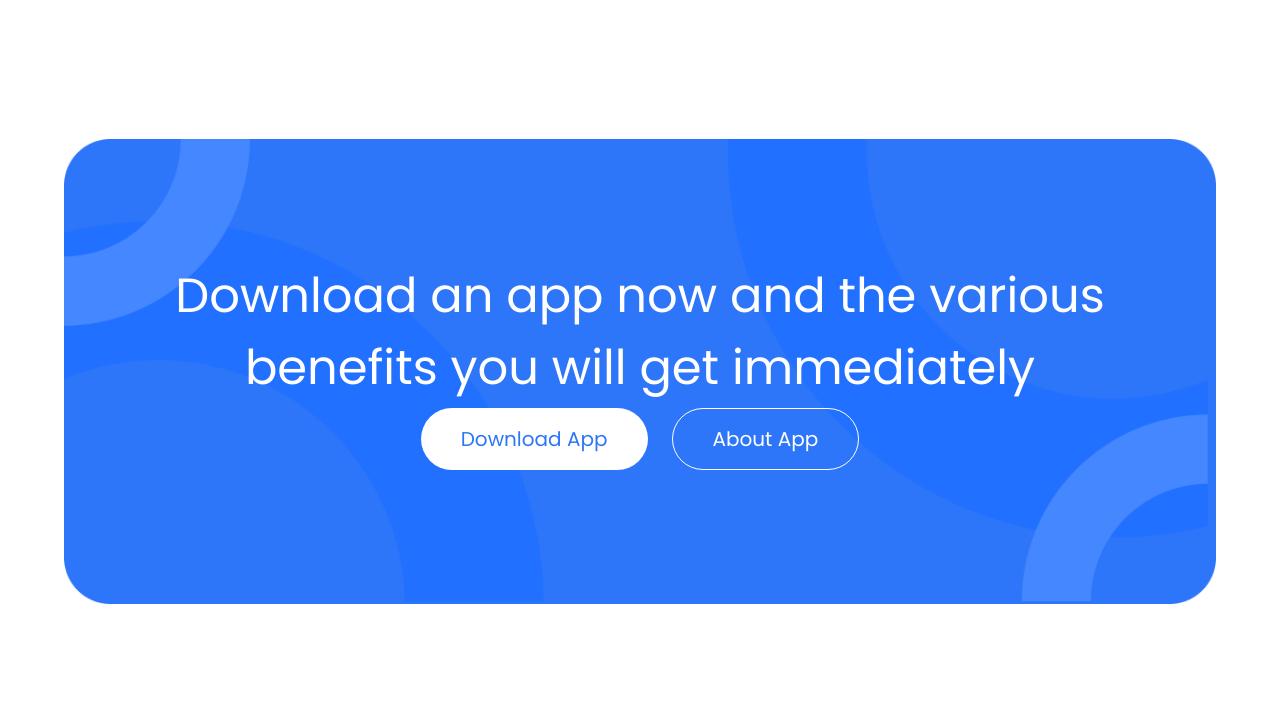
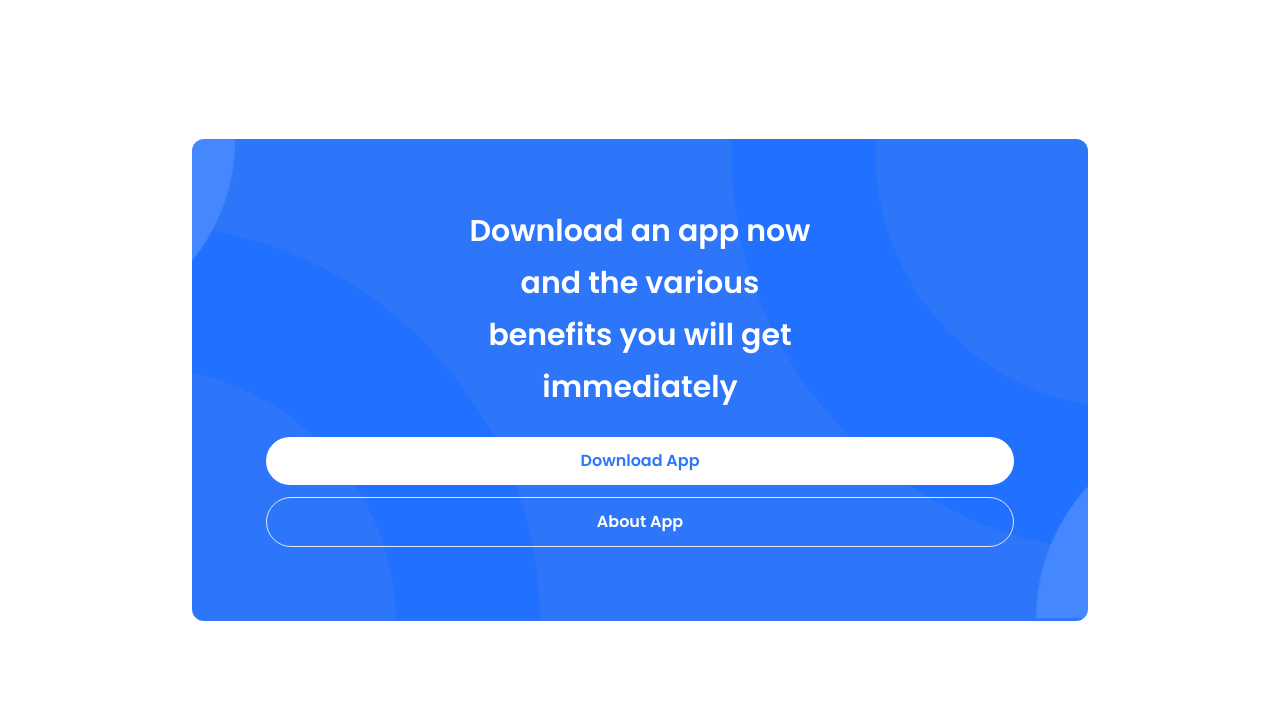
Before and after one commit to Alfitra2307/Tugas_Tekweb_2300016075, a website: page index.html in a window 1280 px wide. Shown: the part 2420-3141 px from the top of the page. Drawn offline with nearby package versions, Linux system fonts and the light colour scheme.

Commit message:
Praktikum 5

```diff
--- a/index.html
+++ b/index.html
@@ -145,31 +145,42 @@
             </div>
         </div>
     </section>
-    <div class="relative w-full py-16 md:py-24">
-        <div class="relative max-w-6xl mx-auto px-4 md:px-0">
-            <img src="src/images/Group 8.png" alt="Rectangle" class="w-full h-auto md:h-[500px] object-cover">
-            <div class="absolute inset-0 flex flex-col justify-center items-center px-4 md:px-0 space-y-4">
-                <p class="text-2xl md:text-5xl text-white text-center mb-1 md:mb-2 leading-tight">
-                    Download an app now and the various
-                </p>
-                <p class="text-2xl md:text-5xl text-white text-center leading-tight">
-                    benefits you will get immediately
-                </p>
-
-                <div class="flex flex-col md:flex-row space-y-4 md:space-y-0 md:space-x-6 mt-6">
+    <div class="relative w-full py-16 md:py-24 overflow-hidden">
+        <div class="relative mx-auto max-w-full lg:max-w-4xl px-4 sm:px-6 md:px-8 rounded-xl"
+            style="background-image: url('src/images/Group 8.png'); background-size: cover; background-position: center; padding: 50px;">
+            <div class="p-6">
+                <div class="text-center space-y-4">
+                    <p class="text-xl sm:text-2xl md:text-3xl font-semibold text-white leading-tight">
+                        Download an app now
+                    </p>
+                    <p class="text-xl sm:text-2xl md:text-3xl font-semibold text-white leading-tight">
+                        and the various
+                    </p>
+                    <p class="text-xl sm:text-2xl md:text-3xl font-semibold text-white leading-tight">
+                        benefits you will get
+                    </p>
+                    <p class="text-xl sm:text-2xl md:text-3xl font-semibold text-white leading-tight">
+                        immediately
+                    </p>
+                </div>
+                <div class="flex flex-col space-y-3 mt-8">
                     <button
-                        class="bg-white text-custom-blue py-3 md:py-4 px-8 md:px-10 rounded-full text-lg md:text-xl hover:bg-gray-200 transition duration-300">
+                        class="bg-white text-custom-blue font-semibold py-3 px-6 rounded-full mb-4 md:mb-0 items-center ">
                         Download App
                     </button>
-                    <button
-                        class="border border-white text-white py-3 md:py-4 px-8 md:px-10 rounded-full text-lg md:text-xl hover:bg-white hover:text-custom-blue transition duration-300">
+                    <button class="border text-white font-semibold py-3 px-6 rounded-full text-base">
                         About App
                     </button>
                 </div>
             </div>
         </div>
+    </div>
 
-    </div>
+
+
+
+
+
     <div class="flex flex-col md:flex-row items-start space-y-6 md:space-x-10 mb-16 w-full">
         <div class="w-full md:w-1/2 flex justify-center md:justify-start my-6 md:my-10">
             <img src="src/images/Group 9.png" alt="App Feature 1"
@@ -177,7 +188,7 @@
         </div>
 
         <div class="md:w-1/2 w-full flex flex-col items-center md:items-start px-4 md:px-0">
-            <h2 class="text-4xl md:text-5xl text-black-blue text-center md:text-left mb-6">
+            <h2 class="text-5xl text-black-blue items-center mt-10 mb-10">
                 What do They think
             </h2>
 
```
